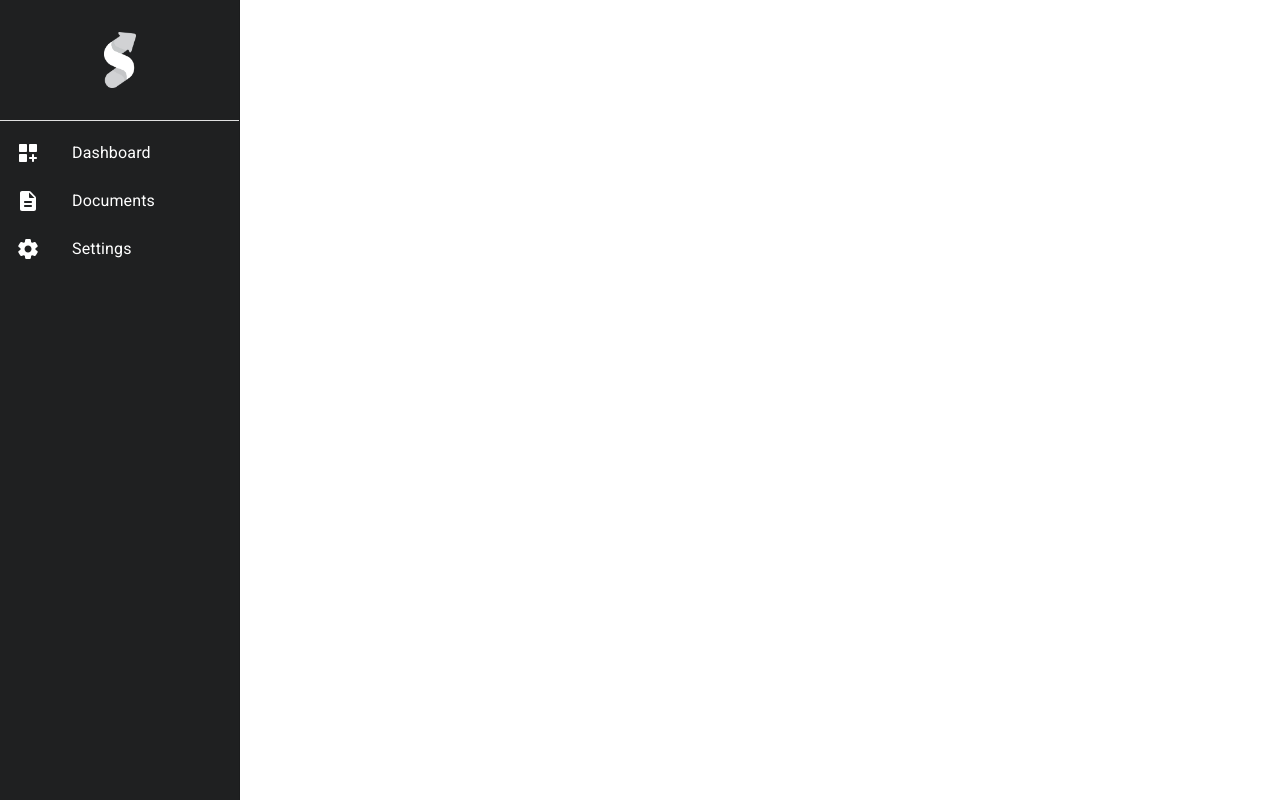
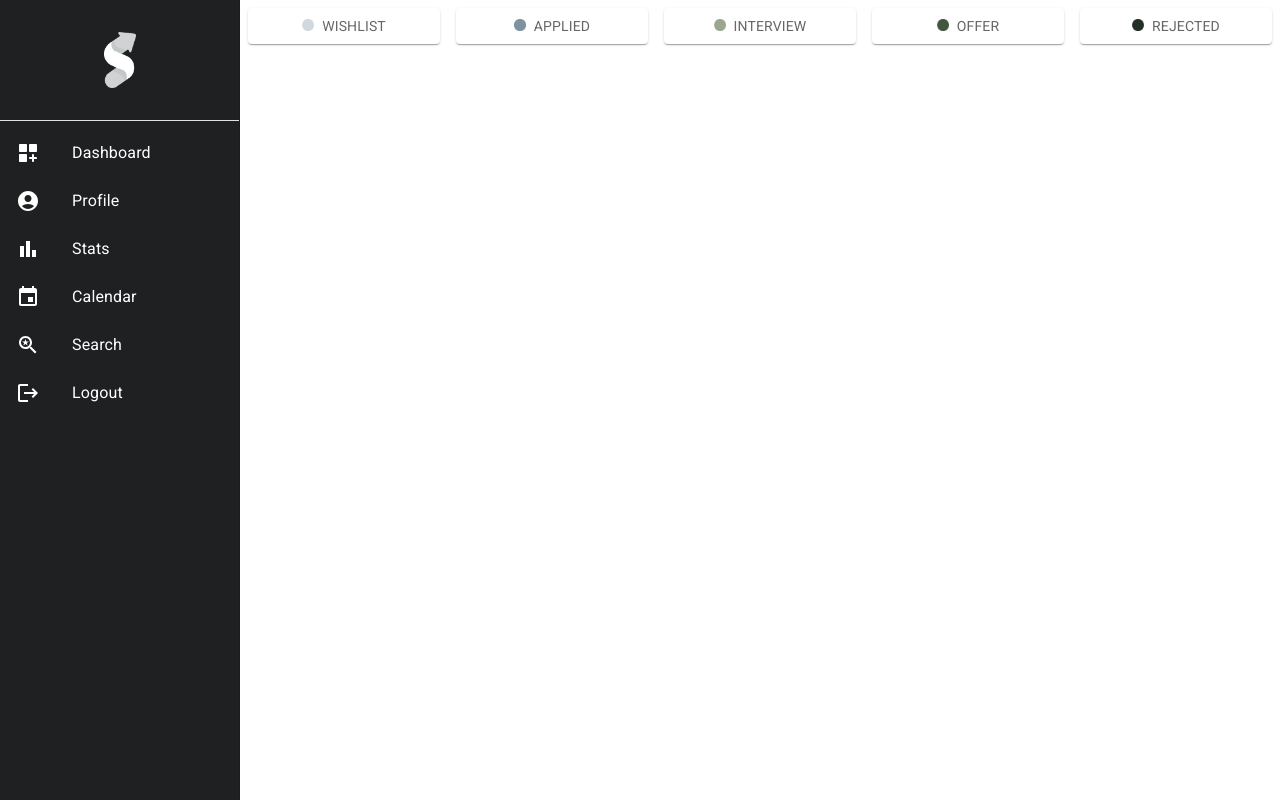
Before and after one commit to cesar-santamaria/sendero, a React (Create React App) app: page / in a window 1280 px wide. Built offline with nearby package versions, Linux system fonts and the light colour scheme.

Commit message:
Refactor navbar to include calendar, search, profile & stats

```diff
--- a/src/components/navbar/consts/navbarItems.js
+++ b/src/components/navbar/consts/navbarItems.js
@@ -1,30 +1,56 @@
 import DashboardCustomizeRoundedIcon from '@mui/icons-material/DashboardCustomizeRounded';
-import DescriptionRoundedIcon from '@mui/icons-material/DescriptionRounded';
-import SettingsRoundedIcon from '@mui/icons-material/SettingsRounded';
-import Documents from '../../../pages/documents/Documents';
+import BarChartIcon from '@mui/icons-material/BarChart';
+import AccountCircleIcon from '@mui/icons-material/AccountCircle';
+import SavedSearchIcon from '@mui/icons-material/SavedSearch';
+import EventIcon from '@mui/icons-material/Event';
+
+import Profile from '../../../pages/profile/Profile';
 import Dashboard from '../../../pages/dashboard/Dashboard';
-import Settings from '../../../pages/settings/Settings';
+import Stats from '../../../pages/stats/Stats';
+import Calendar from '../../../pages/calendar/Calendar';
+import Search from '../../../pages/search/Search';
+import LogoutIcon from '@mui/icons-material/Logout';
 
 export const navbarItems = [
   {
     id: 0,
     icon: <DashboardCustomizeRoundedIcon/>,
     label: "Dashboard",
-    path: "dashboard",
+    path: "/",
     element: <Dashboard/>
   },
   {
     id: 1,
-    icon: <DescriptionRoundedIcon/>,
-    label: "Documents",
-    path: "documents",
-    element: <Documents/>
+    icon: <AccountCircleIcon/>,
+    label: "Profile",
+    path: "profile",
+    element: <Profile/>
   },
   {
     id: 2,
-    icon: <SettingsRoundedIcon/>,
-    label: "Settings",
-    path: "settings",
-    element: <Settings/>
+    icon: <BarChartIcon/>,
+    label: "Stats",
+    path: "stats",
+    element: <Stats/>
+  },
+  {
+    id: 3,
+    icon: <EventIcon/>,
+    label: "Calendar",
+    path: "calendar",
+    element: <Calendar/>
+  },
+  {
+    id: 4,
+    icon: <SavedSearchIcon/>,
+    label: "Search",
+    path: "search",
+    element: <Search/>
+  },
+  {
+    id: 5,
+    icon: <LogoutIcon/>,
+    label: "Logout",
+    path: "logout",
   },
 ]
--- /dev/null
+++ b/src/pages/calendar/Calendar.jsx
@@ -0,0 +1,7 @@
+import React from 'react'
+
+export default function Calendar() {
+  return (
+    <div style={{marginLeft: "500px"}}>Calendar Page!</div>
+  )
+}
--- /dev/null
+++ b/src/pages/profile/Profile.jsx
@@ -0,0 +1,7 @@
+import React from 'react'
+
+export default function Profile() {
+  return (
+    <div style={{marginLeft: "500px"}}>Profile Page!</div>
+  )
+}
--- /dev/null
+++ b/src/pages/search/Search.jsx
@@ -0,0 +1,7 @@
+import React from 'react'
+
+export default function Search() {
+  return (
+    <div style={{marginLeft: "500px"}}>Search Page</div>
+  )
+}
--- /dev/null
+++ b/src/pages/stats/Stats.jsx
@@ -0,0 +1,7 @@
+import React from 'react'
+
+export default function Stats() {
+  return (
+    <div style={{marginLeft: "500px"}}> Stats Page! </div>
+  )
+}
```
